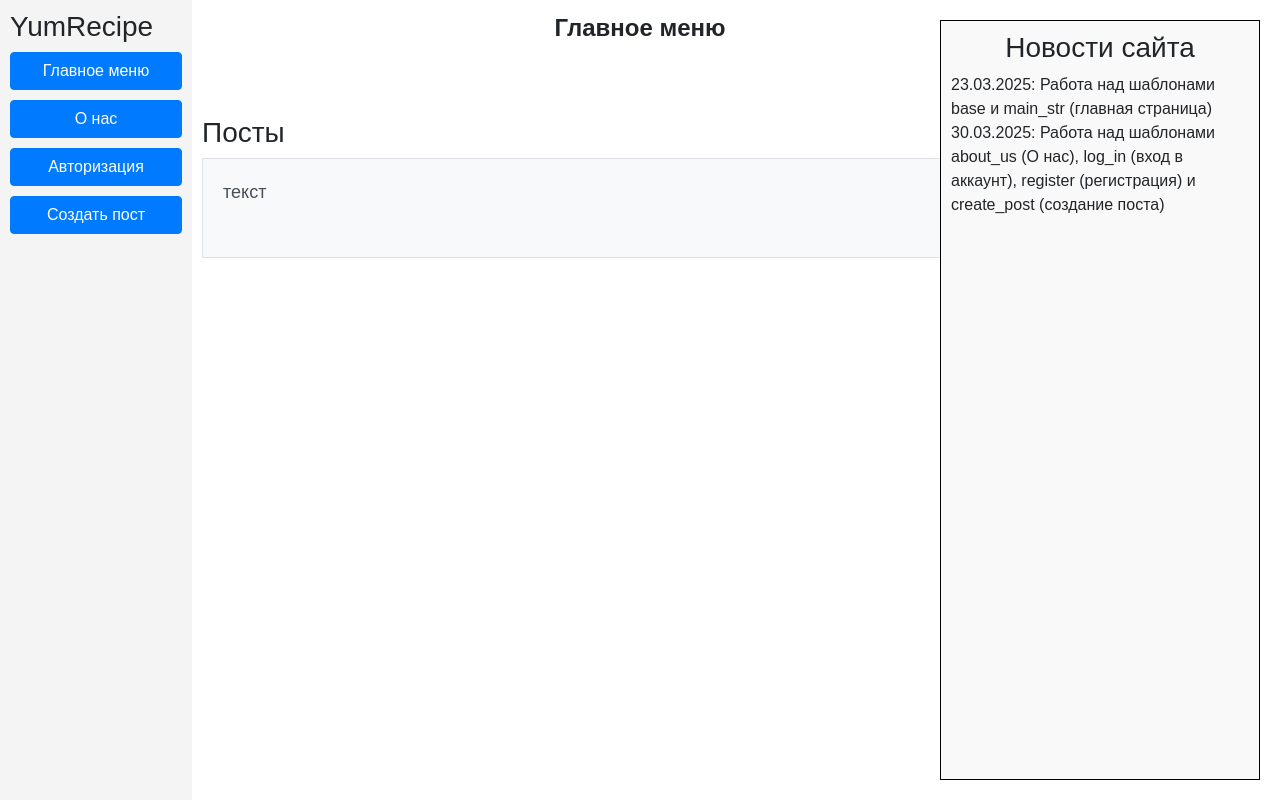
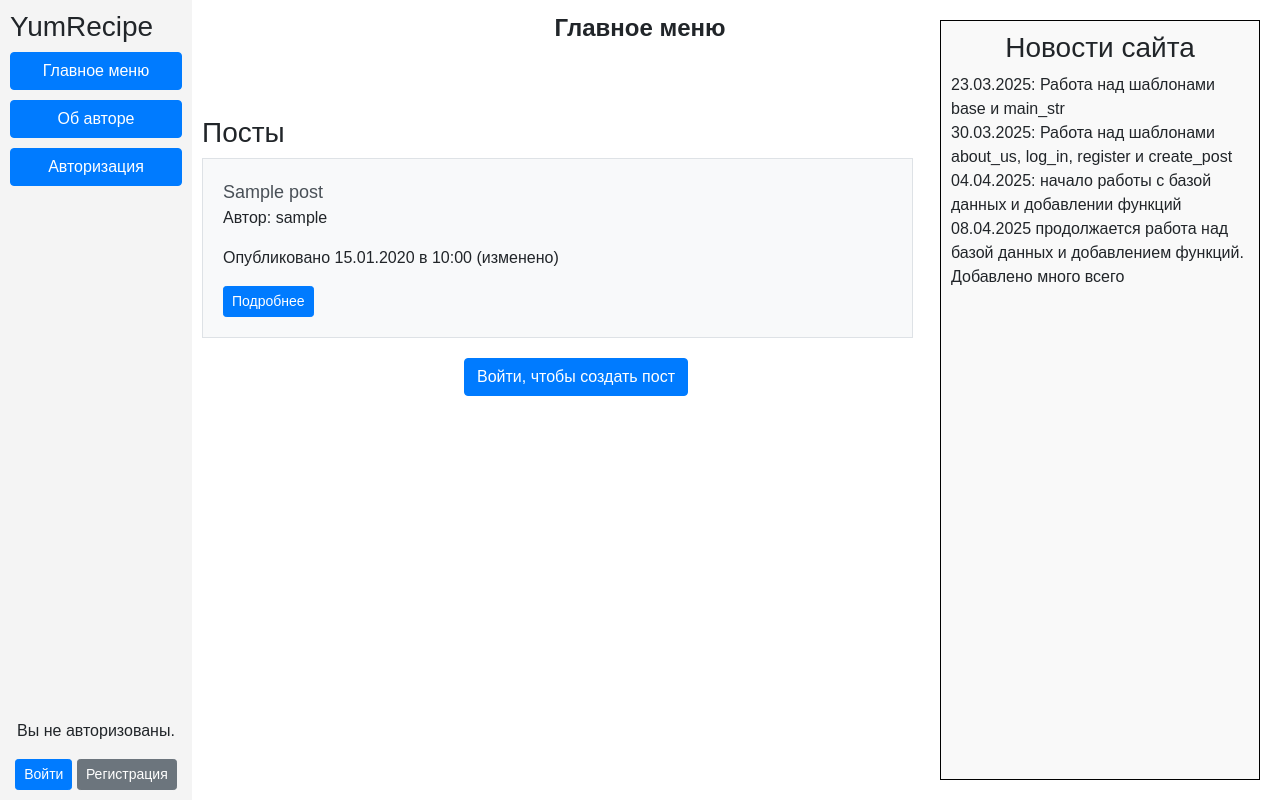
Before and after one commit to KOl9LH/WEB_project_YL, a Flask app: page / in a window 1280 px wide. Run offline with Flask 3, Linux system fonts and the light colour scheme; tables that the repository leaves empty hold one stand-in row (values such as "Sample post"); some libraries are stand-ins or nearby versions.

Commit message:
доделал и создал все нужные шаблоны, связал сайт с базой данных, добавил много функций и много чего еще, осталось совсем немного (прошлый раз забыл закоммитить)

```diff
--- a/main.py
+++ b/main.py
@@ -1,39 +1,220 @@
-from flask import Flask, render_template, redirect, abort, request
+from flask import Flask, render_template, redirect, request, url_for, flash
 from flask_login import LoginManager, login_user, login_required, logout_user, current_user
+from sqlalchemy.orm import sessionmaker
+from sqlalchemy import create_engine
+from werkzeug.security import generate_password_hash, check_password_hash
+import sys
+from datetime import datetime
+
+sys.path.append('data_and_db')
+
+from db_setup import User, Post
 
 app = Flask(__name__)
 app.config['SECRET_KEY'] = '150708'
 
-def main():
-    app.run(port=8080, host='127.0.0.1')
+# Настройка базы данных
+engine = create_engine('sqlite:///data_and_db/YumRecipe.db')
+Session = sessionmaker(bind=engine)
+session = Session()
+
+# Настройка Flask-Login
+login_manager = LoginManager()
+login_manager.init_app(app)
+login_manager.login_view = 'logging'
+
+
+@login_manager.user_loader
+def load_user(user_id):
+    return session.query(User).get(int(user_id))
+
 
 @app.route('/')
 def mainstr():
-    return render_template('main_str.html')
+    posts = session.query(Post).all()
+    news = [
+        "23.03.2025: Работа над шаблонами base и main_str",
+        "30.03.2025: Работа над шаблонами about_us, log_in, register и create_post"
+    ]
+    return render_template('main_str.html', posts=posts)
 
 
 @app.route('/AboutUs')
 def AboutUs():
-    return render_template('about_us.html')
+    about_us = 'Меня зовут Коля, мне 16. Учусь в яндекс лицее, почти закончил второй год. Этот проект я делал около 1 месяца. Результат получился таким каким я хотел чтобы он был. Собираюсь продолжать обучаться программированию в других курсах. Спасибо за вход на сайт и за прочтение.'
+    return render_template('about_us.html', about_us=about_us)
 
 
-@app.route('/logging')
+@app.route('/logging', methods=['GET', 'POST'])
 def logging():
+    if request.method == 'POST':
+        email = request.form.get('email')
+        password = request.form.get('password')
+
+        # Поиск пользователя по email
+        user = session.query(User).filter_by(email=email).first()
+
+        if not user:
+            flash('Пользователь с таким email не найден!', 'danger')
+            return redirect(url_for('logging'))
+        elif not check_password_hash(user.password, password):
+            flash('Неверный пароль!', 'danger')
+            return redirect(url_for('logging'))
+        else:
+            login_user(user)
+            return redirect(url_for('mainstr'))
+
     return render_template('log_in.html')
 
 
-@app.route('/registering')
+@app.route('/registering', methods=['GET', 'POST'])
 def registering():
+    if request.method == 'POST':
+        nickname = request.form.get('nickname')
+        email = request.form.get('email')
+        password = request.form.get('password')
+        confirm_password = request.form.get('confirmPassword')
+
+        # Проверка валидности данных
+        if not nickname or not email or not password or not confirm_password:
+            flash('Заполните все поля!', 'danger')
+            return redirect(url_for('registering'))
+
+        # Проверка существующего пользователя
+        existing_user = session.query(User).filter_by(email=email).first()
+        if existing_user:
+            flash('Этот email уже зарегистрирован!', 'danger')
+            return redirect(url_for('registering'))
+
+        existing_nickname = session.query(User).filter_by(nickname=nickname).first()
+        if existing_nickname:
+            flash('Этот никнейм уже занят!', 'danger')
+            return redirect(url_for('registering'))
+
+        if password != confirm_password:
+            flash('Пароли не совпадают!', 'danger')
+            return redirect(url_for('registering'))
+
+        # Добавление нового пользователя
+        hashed_password = generate_password_hash(password)
+        new_user = User(nickname=nickname, email=email, password=hashed_password)
+        session.add(new_user)
+        session.commit()
+
+        # Авторизация пользователя
+        login_user(new_user)
+
+        return redirect(url_for('mainstr'))
+
     return render_template('register.html')
 
 
-@app.route('/CreatePost')
-def CreatePost():
-    return render_template('create_post.html')
+@app.route('/CreatePost', methods=['GET', 'POST'])
+@app.route('/CreatePost/<int:post_id>', methods=['GET', 'POST'])
+@login_required
+def CreatePost(post_id=None):
+    if post_id:
+        post = session.query(Post).filter_by(id=post_id).first()
+
+        if not post or (current_user.nickname != 'admin' and current_user.id != post.user_id):
+            flash('Вы не можете редактировать этот пост!', 'danger')
+            return redirect(url_for('mainstr'))
+    else:
+        post = None
+
+    if request.method == 'POST':
+        title = request.form.get('title')
+        content = request.form.get('content')
+
+        if not content:
+            flash('Пост не может быть пустым!', 'danger')
+            return redirect(url_for('CreatePost', post_id=post_id) if post_id else url_for('CreatePost'))
+
+        if not title:
+            flash('Заголовок не может быть пустым!', 'danger')
+            return redirect(url_for('CreatePost', post_id=post_id) if post_id else url_for('CreatePost'))
+
+        if post_id:
+            post.title = title
+            post.content = content
+            post.edited_at = datetime.now()
+            post.is_edited = True
+        else:
+            new_post = Post(title=title, content=content, user_id=current_user.id)
+
+        if post_id:
+            session.commit()
+        else:
+            session.add(new_post)
+            session.commit()
+
+        return redirect(url_for('mainstr'))
+
+    return render_template('create_post.html', post=post)
 
 
 
 
+@app.route('/logout')
+@login_required
+def logout():
+    logout_user()
+    return redirect(url_for('mainstr'))
+
+
+@app.route('/edit_post/<int:post_id>', methods=['GET', 'POST'])
+@login_required
+def edit_post(post_id):
+    return redirect(url_for('CreatePost', post_id=post_id))
+
+
+@app.route('/delete_post/<int:post_id>')
+@login_required
+def delete_post(post_id):
+    post = session.query(Post).filter_by(id=post_id).first()
+
+    if not post:
+        flash('Пост не найден!', 'danger')
+        return redirect(url_for('mainstr'))
+
+    if current_user.nickname != 'admin' and current_user.id != post.user_id:
+        flash('Вы не можете удалить этот пост!', 'danger')
+        return redirect(url_for('mainstr'))
+
+    session.delete(post)
+    session.commit()
+    return redirect(url_for('mainstr'))
+
+
+@app.route('/ban_user/<int:user_id>')
+@login_required
+def ban_user(user_id):
+    if current_user.nickname != 'admin':
+        return redirect(url_for('mainstr'))
+
+    user = session.query(User).filter_by(id=user_id).first()
+    if not user:
+        return redirect(url_for('mainstr'))
+
+    # Удаление всех постов пользователя
+    posts = session.query(Post).filter_by(user_id=user_id).all()
+    for post in posts:
+        session.delete(post)
+
+    # Удаление пользователя
+    session.delete(user)
+    session.commit()
+    return redirect(url_for('mainstr'))
+
+@app.route('/post_detail/<int:post_id>')
+def post_detail(post_id):
+    post = session.query(Post).filter_by(id=post_id).first()
+    if not post:
+        flash('Пост не найден!', 'danger')
+        return redirect(url_for('mainstr'))
+    return render_template('post_detail.html', post=post)
+
+
 
 if __name__ == '__main__':
-    main()
+    app.run(port=8080, host='127.0.0.1')
--- a/templates/base.html
+++ b/templates/base.html
@@ -6,7 +6,12 @@
     <title>YumRecipe</title>
     <!-- Подключаем Bootstrap CSS -->
     <link rel="stylesheet" href="https://stackpath.bootstrapcdn.com/bootstrap/4.5.2/css/bootstrap.min.css">
+    <link rel="stylesheet" href="{{ url_for('static', filename='styles.css') }}">
     <style>
+    .success {
+        color: green;
+        text-align: center;
+    }
     body {
         margin: 0;
         font-family: Arial, sans-serif;
@@ -21,8 +26,8 @@
         padding: 10px;
         display: flex;
         flex-direction: column;
-            justify-content: flex-start;
-            position: absolute;
+        justify-content: space-between; /* Распределяем элементы по вертикали */
+        position: fixed;
         top: 0;
         left: 0;
     }
@@ -33,7 +38,7 @@
         text-align: center;
     }
     #sidebar-right {
-            position: absolute;
+        position: fixed;
         top: 20px;
         right: 20px;
         width: 25%;
@@ -50,14 +55,34 @@
     <div id="sidebar-left">
         <h3>YumRecipe</h3>
         <button class="btn btn-primary spaced-button" type="button" onclick="navigateTo('/')">Главное меню</button>
-        <button class="btn btn-primary spaced-button" type="button" onclick="navigateTo('AboutUs')">О нас</button>
+        <button class="btn btn-primary spaced-button" type="button" onclick="navigateTo('AboutUs')">Об авторе</button>
+        {% if not current_user.is_authenticated %}
         <button class="btn btn-primary spaced-button" type="button" onclick="navigateTo('logging')">Авторизация</button>
-        <button class="btn btn-primary spaced-button" type="button" onclick="navigateTo('CreatePost')">Создать пост</button>
+        {% endif %}
+        {% if current_user.is_authenticated %}
+        <button class="btn btn-primary spaced-button" type="button" onclick="navigateTo('CreatePost')">Создать пост
+        </button>
+        {% endif %}
+
+        <!-- Перенесли кнопки вниз -->
+        <div style="text-align: center; margin-top: auto;"> <!-- Располагаем внизу сайдбара -->
+            {% if current_user.is_authenticated %}
+            <p>Вы вошли как: {{ current_user.nickname }} ({{ current_user.email }})</p>
+            <a href="{{ url_for('logout') }}" class="btn btn-danger btn-sm">Выйти</a>
+            {% else %}
+            <p>Вы не авторизованы.</p>
+            <a href="{{ url_for('logging') }}" class="btn btn-primary btn-sm">Войти</a>
+            <a href="{{ url_for('registering') }}" class="btn btn-secondary btn-sm">Регистрация</a>
+            {% endif %}
+        </div>
+    </div>
+
 </div>
 </div>
 <div id="sidebar-right">
     <h3 class="centered-heading">Новости сайта</h3>
-    <p>23.03.2025: Работа над шаблонами base и main_str (главная страница)<br>30.03.2025: Работа над шаблонами about_us (О нас), log_in (вход в аккаунт), register (регистрация) и create_post (создание поста)</p>
+    <p>23.03.2025: Работа над шаблонами base и main_str<br>30.03.2025: Работа над шаблонами about_us, log_in, register и
+        create_post<br>04.04.2025: начало работы с базой данных и добавлении функций<br>08.04.2025 продолжается работа над базой данных и добавлением функций. Добавлено много всего</p>
 </div>
 
 <!-- Подключаем Bootstrap JS -->
--- a/templates/main_str.html
+++ b/templates/main_str.html
@@ -26,13 +26,15 @@
     }
 
     .main-post-container {
-        width: 100%;
+        width: 95%;
         min-height: 100px; /* Минимальная высота */
         background-color: #f8f9fa;
         border: 1px solid #dee2e6;
         padding: 20px;
         margin-bottom: 20px;
         box-sizing: border-box;
+        overflow-wrap: break-word;
+
     }
 
     .post-text {
@@ -41,6 +43,7 @@
         text-align: left;
         padding: 0;
         margin: 0;
+        word-wrap: break-word;
     }
 </style>
 
@@ -49,9 +52,38 @@
 <div id="main-content">
     <div class="post-content">
         <h3>Посты</h3>
+        {% for post in posts %}
         <div class="main-post-container">
-            <div class="post-text">текст</div>
+            <div class="post-text">{{ post.title }}</div>
+            {% if post.is_edited %}
+            <p>Автор: {{ post.user.nickname }}</p>
+            <p>Опубликовано {{ post.created_at.strftime('%d.%m.%Y') }} в {{ post.created_at.strftime('%H:%M') }} (изменено)</p>
+            {% else %}
+            <p>Автор: {{ post.user.nickname }}</p>
+            <p>Опубликовано {{ post.created_at.strftime('%d.%m.%Y') }} в {{ post.created_at.strftime('%H:%M') }}</p>
+            {% endif %}
+            <a href="{{ url_for('post_detail', post_id=post.id) }}" class="btn btn-primary btn-sm">Подробнее</a>
+            {% if current_user.is_authenticated %}
+            {% if current_user.nickname == 'admin' or current_user.id == post.user_id %}
+            <a href="{{ url_for('edit_post', post_id=post.id) }}" class="btn btn-primary btn-sm">Редактировать</a>
+            <a href="{{ url_for('delete_post', post_id=post.id) }}" class="btn btn-danger btn-sm">Удалить</a>
+            {% if current_user.nickname == 'admin' %}
+            <a href="{{ url_for('ban_user', user_id=post.user_id) }}" class="btn btn-dark btn-sm">Забанить</a>
+            {% endif %}
+            {% endif %}
+            {% endif %}
         </div>
+        {% endfor %}
+
+
+    </div>
+
+    <div style="text-align: center; margin-top: 20px;">
+        {% if current_user.is_authenticated %}
+        <a href="{{ url_for('CreatePost') }}" class="btn btn-primary">Создать пост</a>
+        {% else %}
+        <a href="{{ url_for('logging') }}" class="btn btn-primary">Войти, чтобы создать пост</a>
+        {% endif %}
     </div>
 </div>
 
```
Also changed, not shown: data_and_db/db_setup.py (added, +49 -0 lines), static/styles.css (added, +33 -0 lines), templates/about_us.html (+6 -3 lines), templates/create_post.html (+37 -7 lines), templates/log_in.html (+22 -4 lines), templates/post_detail.html (added, +49 -0 lines), templates/register.html (+28 -7 lines). Lines whose indentation alone changed are shown as unchanged.
